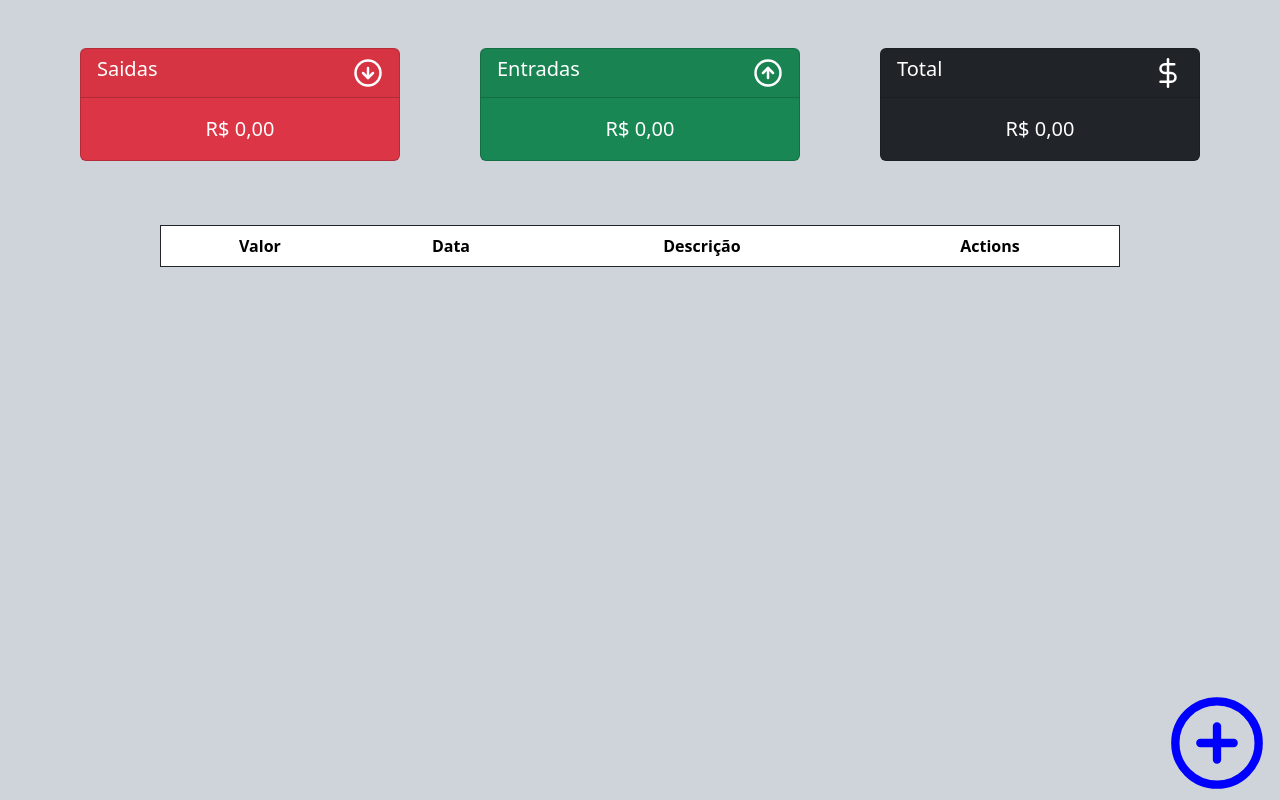
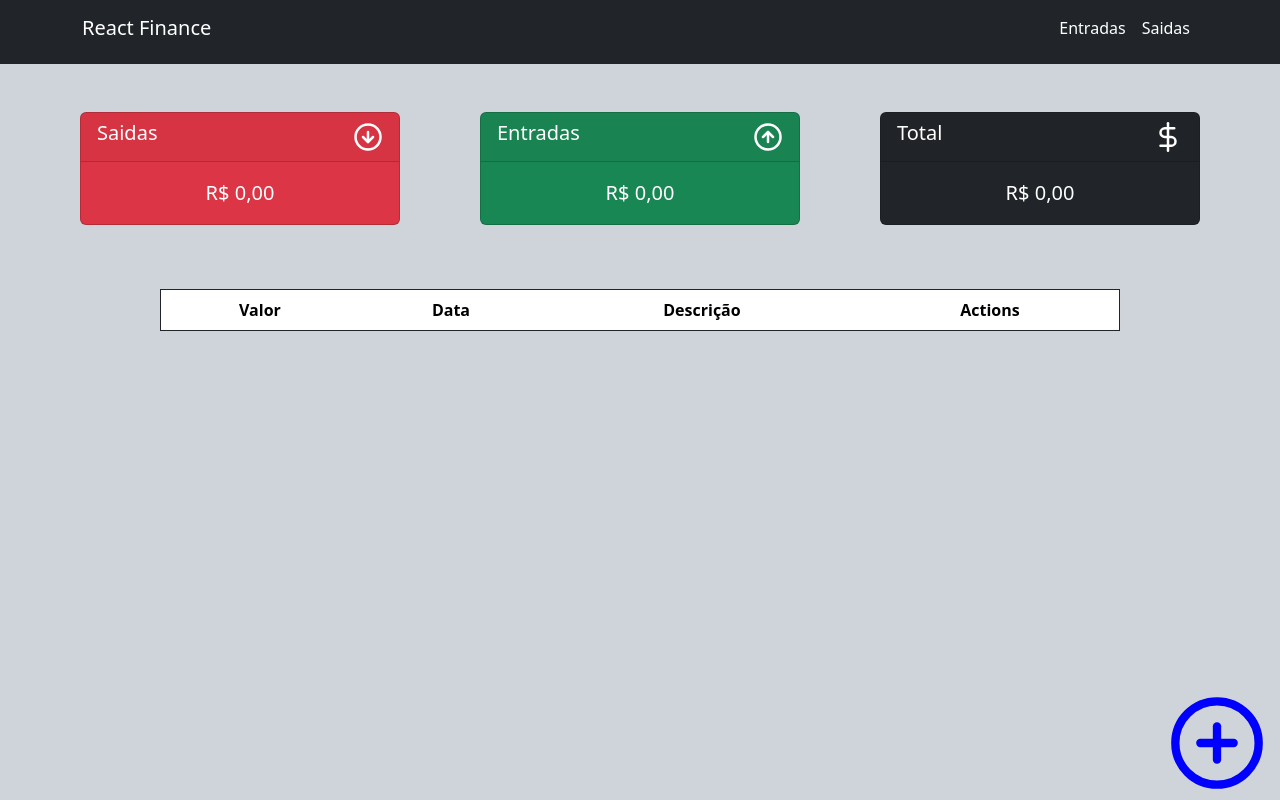
Before and after one commit to joaov1ct0r/react-finance, a React (Vite) app: page / in a window 1280 px wide. Built offline with nearby package versions, Linux system fonts and the light colour scheme.

Commit message:
refactor: home

```diff
--- a/src/pages/Home.tsx
+++ b/src/pages/Home.tsx
@@ -5,10 +5,12 @@ import CardNegative from "../components/CardNegative";
 import List from "../components/List";
 import ModalButton from "../components/ModalButton";
 import Modal from "../components/Modal";
+import Header from "../components/Header";
 
 export default function Home() {
   return (
     <div>
+      <Header links={["Entradas", "Saidas"]} />
       <div className="d-flex justify-content-evenly mt-5">
         <CardNegative />
         <CardPositive />
```
